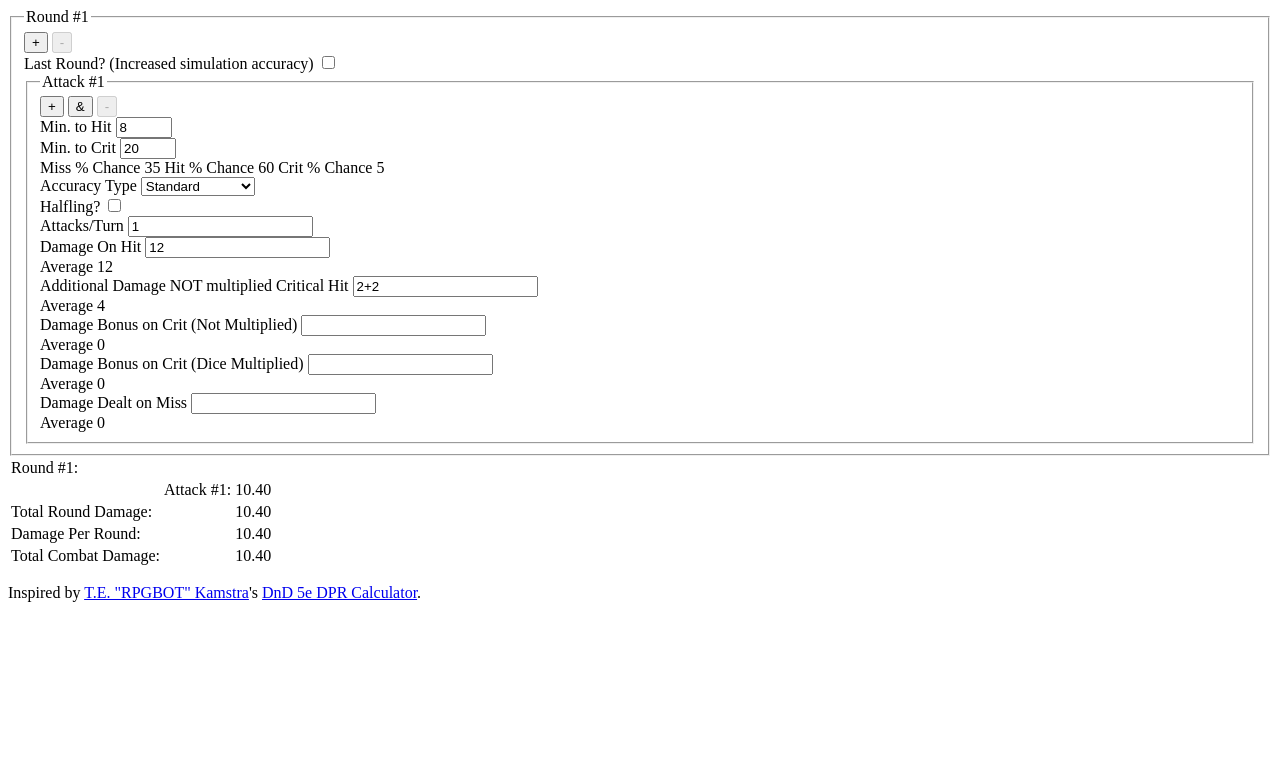
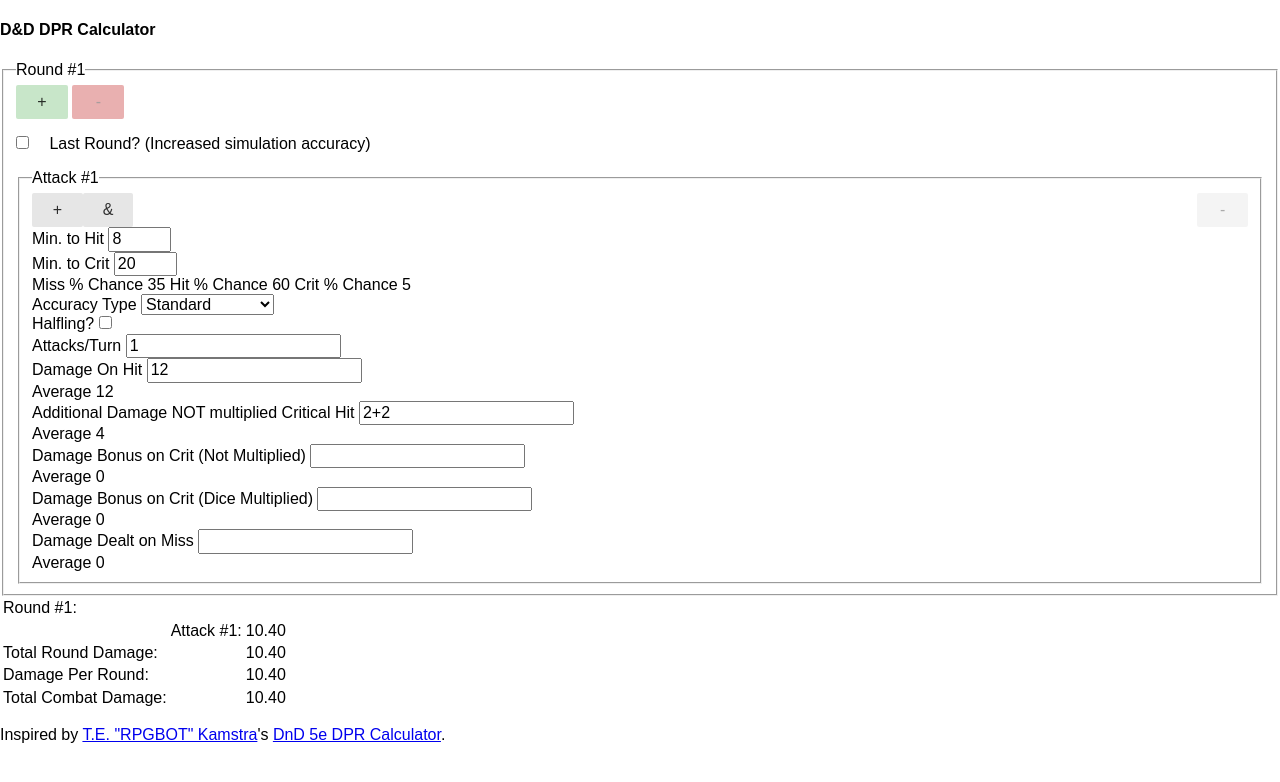
Before and after one commit to Jaronline/DPRCalculator, a website with bundled scripts: page index.html in a window 1280 px wide. Built offline with nearby package versions, Linux system fonts and the light colour scheme.

Commit message:
added description for styling

```diff
--- a/index.html
+++ b/index.html
@@ -3,21 +3,79 @@
 <head>
     <meta charset="UTF-8">
     <title>DPR Calculator</title>
-
+    <link rel="stylesheet" href="index.css">
+    <link rel="stylesheet" href="https://cdn.jsdelivr.net/npm/purecss@3.0.0/build/pure-min.css" integrity="sha384-X38yfunGUhNzHpBaEBsWLO+A0HDYOQi8ufWDkZ0k9e0eXz/tH3II7uKZ9msv++Ls" crossorigin="anonymous">
 </head>
 <body>
 
+<!-- Header full width center Title -->
+<div class="dpr-header">
+    <h4 class="dpr-header-h4">D&D DPR Calculator</h4>
+</div>
+<!-- Container horizontal center (border rounded) -->
+    <!-- Row -->
+        <!-- RoundSet with margin & padding allround -->
+            <!-- Row -->
+                <!-- Button Add new Round color Green align first left -->
+                <!-- Button Remove Round color red (disabled gray) align first right-->
+            <!-- Row -->
+                <!-- Checkbox with label align first left -->
+            <!-- Row -->
+                <!-- AttackSet with margin & padding allround -->
+                    <!-- Row -->
+                        <!-- Button Add new Attack color Green align first left -->
+                        <!-- Button Duplicate attack color Blue align second left -->
+                        <!-- Button Remove attack color Red (disabled gray) align first right -->
+                    <!-- Row -->
+                        <!-- Inputfield "to Hit" align first left 33% width -->
+                        <!-- Inputfield "to Crit" align second left 33% width -->
+                        <!-- Inputfield "Attack/Turn" align third left 33% width -->
+                    <!-- Row -->
+                        <!-- Label "Miss %" align first left 33% width margin allround background color Light Red and percentage text color Bold Red -->
+                        <!-- Label "Hit %" align second left 33% width margin allround background color Light Green and percentage text color Bold Green -->
+                        <!-- label "Crit %" align third left 33% width margin allround background color Light Orange and percentage text color Bold Orange -->
+                    <!-- Row -->
+                        <!-- SelectInputField width 50% align first left -->
+                        <!-- Checkbox with label align second left -->
+                    <!-- Row -->
+                        <!-- Divider color same as border -->
+                    <!-- Row -->
+                        <!-- Item width 50%-->
+                            <!-- Row -->
+                                <!-- Inputfield with label full width -->
+                            <!-- Row -->
+                                <!-- Text width Bold Red number align first left -->
+                        <!-- Item width 50%-->
+                            <!-- Row -->
+                                <!-- Inputfield with label full width -->
+                            <!-- Row -->
+                                <!-- Text width Bold Red number align first left -->
+                        <!-- Item width 50%-->
+                            <!-- Row -->
+                                <!-- Inputfield with label full width -->
+                            <!-- Row -->
+                                <!-- Text width Bold Red number align first left -->
+    <!-- Row margin Top -->
+        <!-- Row -->
+            <!-- Divider color same as border -->
+        <!-- Row -->
+            <!-- Title with margin allround  -->
+        <!-- Row -->
+            <!-- DPR Ouput Table margin Bottom -->
+<!-- Footer full width center content -->
+<div class="container">
+    <div class="dpr-roundset">
         <form action="#" class="p-fluid" id="dprForm">
             <fieldset id="round.0">
                 <legend>
                     <span>Round #1</span>
                 </legend>
-        <button type="button" id="round.0.newRoundButton">+</button>
-        <button type="button" id="round.0.removeRoundButton" disabled>-</button>
-
+                <div class="dpr-roundset-add-round">
+                    <button class="pure-u-1-24 button-success pure-button" style="background: rgb(200, 230, 201)" type="button" id="round.0.newRoundButton">+</button>
+                    <button class="pure-u-1-24 pure-button" type="button" style=" background: rgb(202, 60, 60);" id="round.0.removeRoundButton" disabled>-</button>
+                </div>
                 <!-- lastRound -->
-        <div>
-            <label for="round.0.lastRound" class="p-d-block">Last Round? (Increased simulation accuracy)</label>
+                <div class="dpr-roundset-lastround`" style="margin-top: 1em; margin-bottom: 1em; justify-self: start">
                     <span>
                             <input role="checkbox"
                                    id="round.0.lastRound"
@@ -25,21 +83,26 @@
                                    type="checkbox"
                                    name="round.0.lastRound" title="Is this round repeatable till the end of the battle? (if you havent already gotten 10 rounds this will be repeated to fill up to 10 rounds)">
                     </span>
+                    <label for="round.0.lastRound" class="p-d-block" style="margin: 1em">Last Round? (Increased simulation accuracy)</label>
+
                 </div>
 
                 <fieldset class="p-fieldset p-component" id="round.0.attack.0">
                     <legend>
                         <span>Attack #1</span>
                     </legend>
-            <button type="button" id="round.0.attack.0.newAttackButton">
+                    <div class="pure-g">
+                        <button class="pure-u-1-24 pure-button" type="button" id="round.0.attack.0.newAttackButton">
                             <span class="plus">+</span>
                         </button>
-            <button type="button" id="round.0.attack.0.copyAttackButton">
+                        <button class="pure-u-1-24 pure-button" type="button" id="round.0.attack.0.copyAttackButton">
                             <span class="copy">&</span>
                         </button>
-            <button type="button" id="round.0.attack.0.removeAttackButton" disabled>
+                        <button class="pure-u-1-24 pure-button" style="margin-left: auto;" type="button" id="round.0.attack.0.removeAttackButton" disabled>
                             <span class="trash">-</span>
                         </button>
+                    </div>
+
 
                     <!-- hitChance -->
                     <div>
@@ -189,12 +252,13 @@
                 </fieldset>
             </fieldset>
         </form>
+    </div>
 
     <div>
         <table id="outputDPR">
         </table>
     </div>
-
+</div>
 <footer>
     <p>Inspired by <a href="https://rpgbot.net/author/rpgbot/">T.E. "RPGBOT" Kamstra</a>'s <a href="https://rpgbot.net/dnd5/tools/dpr-calculator/">DnD 5e DPR Calculator</a>.</p>
 </footer>
```
Also changed, not shown: index.css (added). Lines whose indentation alone changed are shown as unchanged.
